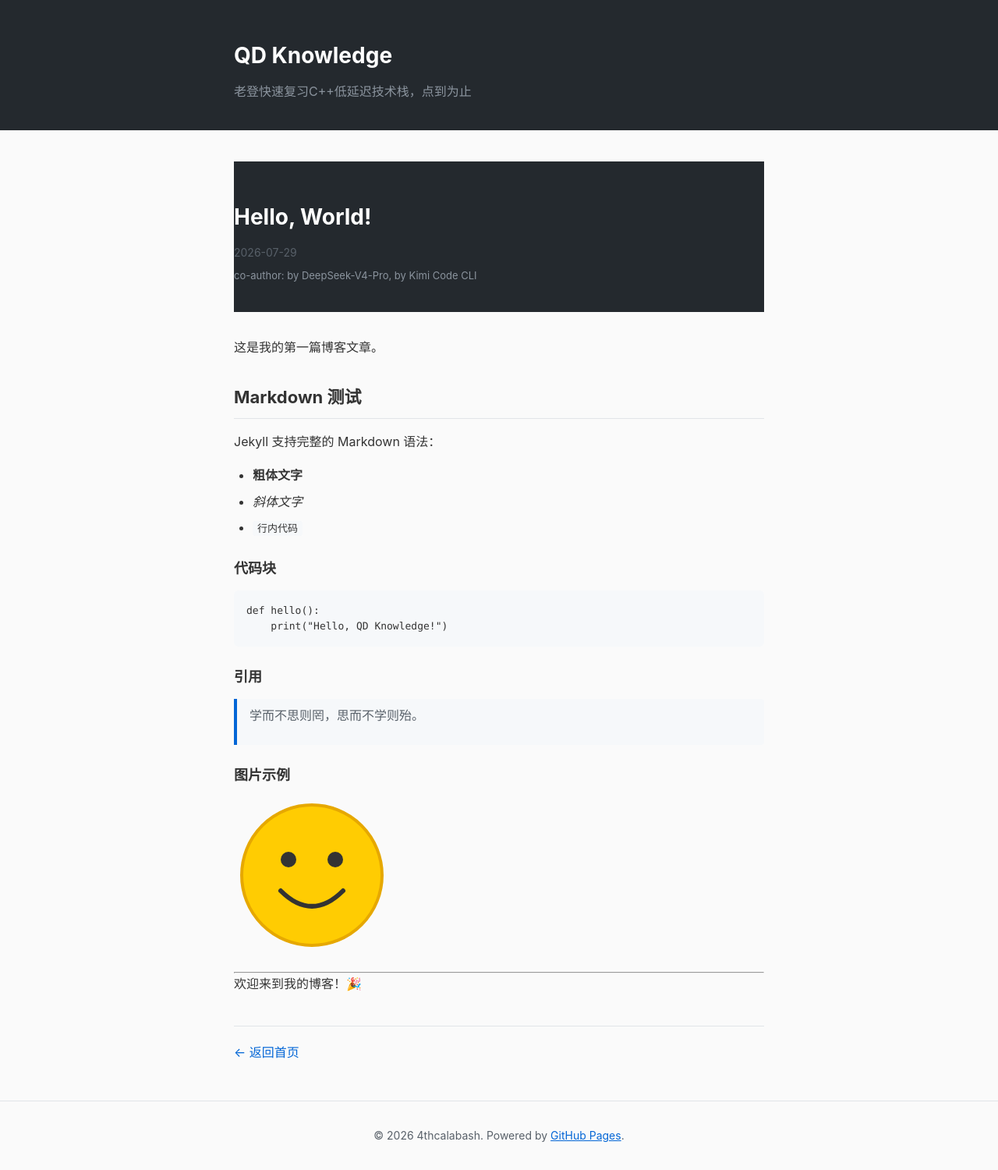
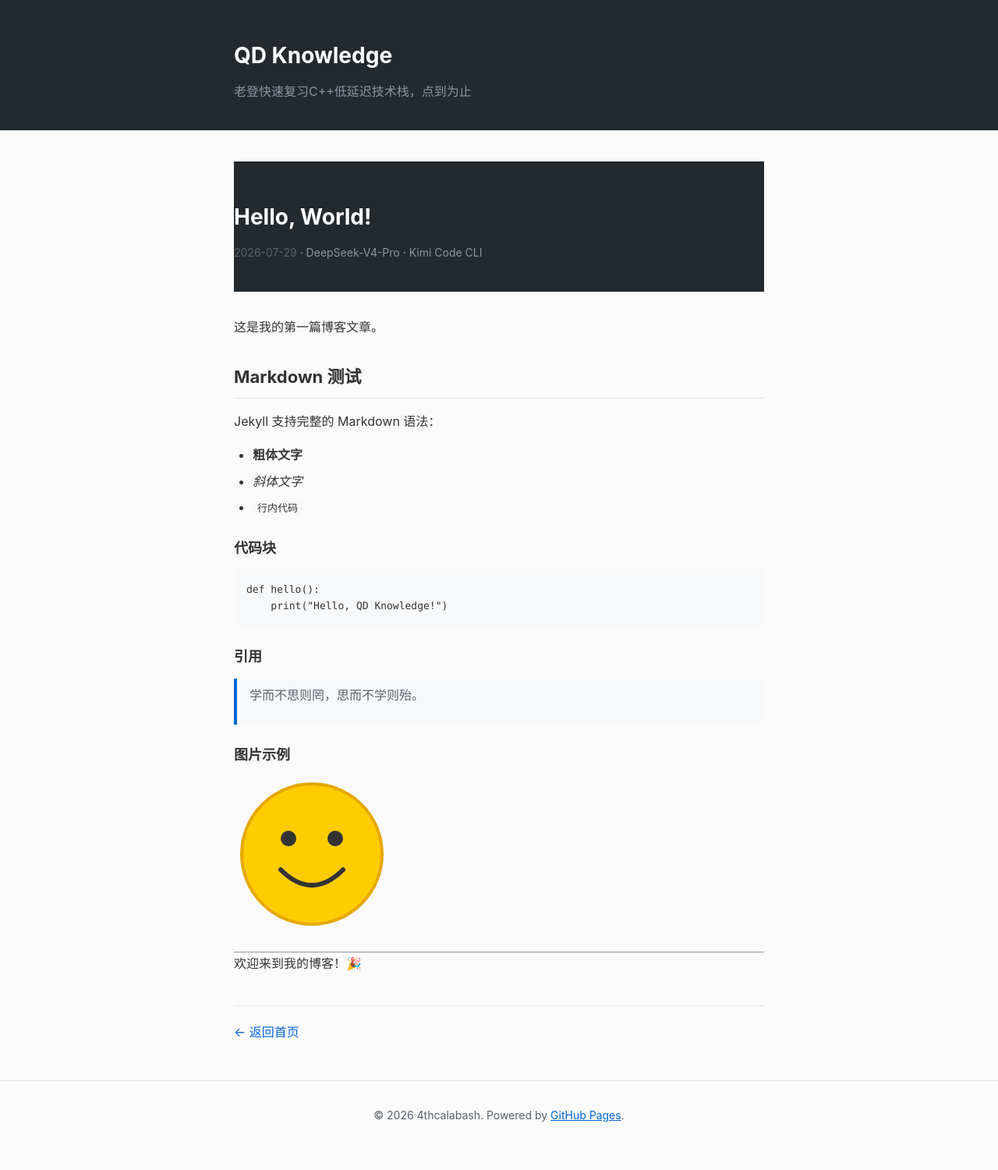
Before and after one commit to 4thcalabash/qd-knowledge, a Jekyll site: the page built from _posts/2026-07-29-hello-world.md, in a window 1280 px wide. Shown: the whole page at 78% size. Built offline with Jekyll 4.4.1, drawn with Linux system fonts in a browser that asks for light colours; after the commit the page ends 1474 px from its top, so only the background shows below that.

Commit message:
co-author样式优化：与date同行，用·分隔

```diff
--- a/_layouts/post.html
+++ b/_layouts/post.html
@@ -8,9 +8,7 @@ layout: default
             {{ page.date | date: "%Y-%m-%d" }}
         </time>
         {% if page.model or page.tool %}
-        <div class="post-coauthor">
-            co-author: {% if page.model %}by {{ page.model }}{% endif %}{% if page.model and page.tool %}, {% endif %}{% if page.tool %}by {{ page.tool }}{% endif %}
-        </div>
+        <span class="post-coauthor">· {{ page.model }} · {{ page.tool }}</span>
         {% endif %}
     </header>
 
--- a/assets/css/style.css
+++ b/assets/css/style.css
@@ -112,8 +112,7 @@ main a:hover {
 
 .post-coauthor {
     color: #8b949e;
-    font-size: 13px;
-    margin-top: 4px;
+    font-size: 14px;
 }
 
 .post-content {
```
